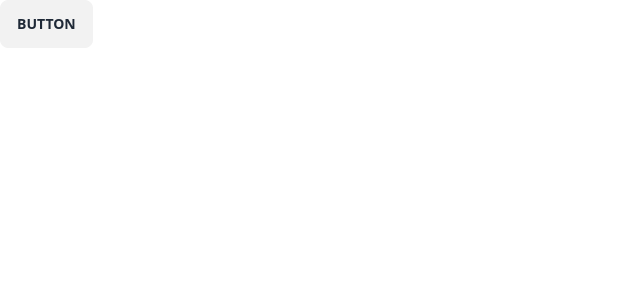
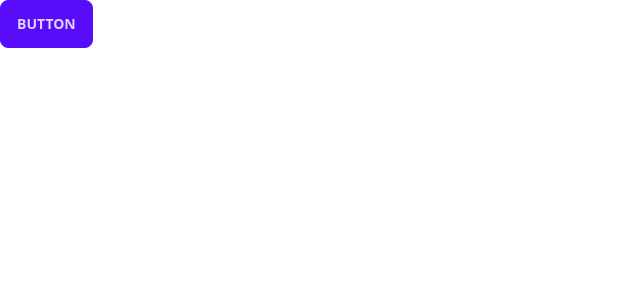
Before and after one commit to NUTFes/chosei-chan, a Next.js app: page / in a window 1280 px wide. Shown: the top 300 px of the page, without its empty margins (0-640 px from the left). Built offline with nearby package versions, Linux system fonts and the light colour scheme.

Commit message:
[fix] 不要なimportを削除 / Buttonコンポーネントでボタン表示

```diff
--- a/src/pages/index.tsx
+++ b/src/pages/index.tsx
@@ -1,12 +1,9 @@
-import Image from "next/image";
-import { Inter } from "next/font/google";
-
-const inter = Inter({ subsets: ["latin"] });
+import { Button } from "@/components/common";
 
 export default function Home() {
   return (
     <main>
-      <button className="btn">Button</button>
+      <Button>Button</Button>
     </main>
   );
 }
```
